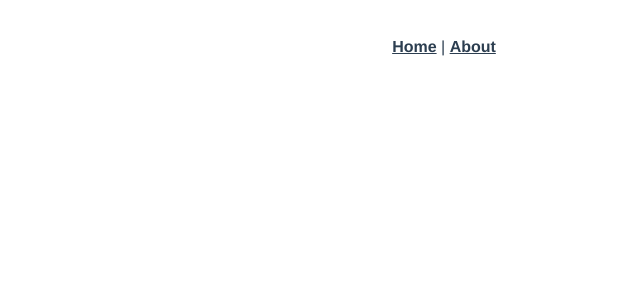
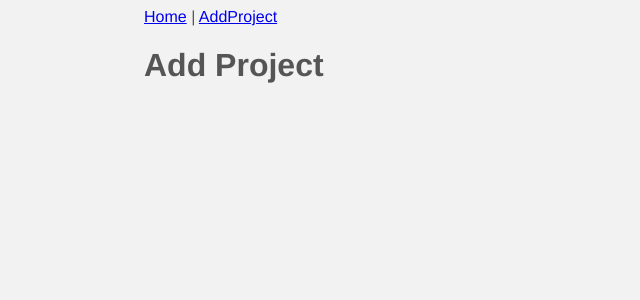
Before and after one commit to sahinuzun03/Vue-Project, a Vue app: page /add in a window 1280 px wide. Before the commit this address had no page. Shown: the top 300 px of the page, without its empty margins (196-836 px from the left). Built offline with nearby package versions, Linux system fonts and the light colour scheme.

Commit message:
Sayfa tasarımları ayarlanmıştır

```diff
--- /dev/null
+++ b/db.json
@@ -0,0 +1,28 @@
+{
+  "projects":[
+    {
+        "id":1,
+        "title":"Deneme 1 ",
+        "details":"Buradan bir atlı geçti yarama bastı geçti",
+        "complete":true
+    },
+    {
+        "id":2,
+        "title":"Deneme 2 ",
+        "details":"Dolana ay dolana dolana gün dolana",
+        "complete":true
+    },
+    {
+        "id":3,
+        "title":"Deneme 3 ",
+        "details":"Sevvvdddiiiimmmmm Birrrrrrrrr Gençççççççççç Kadınıı",
+        "complete":true
+    },
+    {
+        "id":4,
+        "title":"Deneme 4 ",
+        "details":"Bu sene o sene o  sene bu sene ALOOĞĞĞĞĞĞĞĞĞĞĞĞĞĞĞĞğ",
+        "complete":true
+    }
+]
+}
--- a/src/App.vue
+++ b/src/App.vue
@@ -1,30 +1,33 @@
 <template>
-  <nav>
+  <div>
+    <nav>
     <router-link to="/">Home</router-link> |
-    <router-link to="/about">About</router-link>
+    <router-link to="/add">AddProject</router-link>
   </nav>
   <router-view/>
+  </div>
+
 </template>
 
+<script>
+export default{
+  components: {
+
+  }
+}
+</script>
+
 <style>
+body{
+  background: #f2f2f2;
+}
+
 #app {
   font-family: Avenir, Helvetica, Arial, sans-serif;
   -webkit-font-smoothing: antialiased;
   -moz-osx-font-smoothing: grayscale;
-  text-align: center;
-  color: #2c3e50;
-}
-
-nav {
-  padding: 30px;
-}
-
-nav a {
-  font-weight: bold;
-  color: #2c3e50;
-}
-
-nav a.router-link-exact-active {
-  color: #42b983;
+  max-width: 600px;
+  margin:0 auto;
+  color: #555;
 }
 </style>
--- a/src/components/HelloWorld.vue
+++ /dev/null
@@ -1,58 +0,0 @@
-<template>
-  <div class="hello">
-    <h1>{{ msg }}</h1>
-    <p>
-      For a guide and recipes on how to configure / customize this project,<br>
-      check out the
-      <a href="https://cli.vuejs.org" target="_blank" rel="noopener">vue-cli documentation</a>.
-    </p>
-    <h3>Installed CLI Plugins</h3>
-    <ul>
-      <li><a href="https://github.com/vuejs/vue-cli/tree/dev/packages/%40vue/cli-plugin-babel" target="_blank" rel="noopener">babel</a></li>
-      <li><a href="https://github.com/vuejs/vue-cli/tree/dev/packages/%40vue/cli-plugin-router" target="_blank" rel="noopener">router</a></li>
-    </ul>
-    <h3>Essential Links</h3>
-    <ul>
-      <li><a href="https://vuejs.org" target="_blank" rel="noopener">Core Docs</a></li>
-      <li><a href="https://forum.vuejs.org" target="_blank" rel="noopener">Forum</a></li>
-      <li><a href="https://chat.vuejs.org" target="_blank" rel="noopener">Community Chat</a></li>
-      <li><a href="https://twitter.com/vuejs" target="_blank" rel="noopener">Twitter</a></li>
-      <li><a href="https://news.vuejs.org" target="_blank" rel="noopener">News</a></li>
-    </ul>
-    <h3>Ecosystem</h3>
-    <ul>
-      <li><a href="https://router.vuejs.org" target="_blank" rel="noopener">vue-router</a></li>
-      <li><a href="https://vuex.vuejs.org" target="_blank" rel="noopener">vuex</a></li>
-      <li><a href="https://github.com/vuejs/vue-devtools#vue-devtools" target="_blank" rel="noopener">vue-devtools</a></li>
-      <li><a href="https://vue-loader.vuejs.org" target="_blank" rel="noopener">vue-loader</a></li>
-      <li><a href="https://github.com/vuejs/awesome-vue" target="_blank" rel="noopener">awesome-vue</a></li>
-    </ul>
-  </div>
-</template>
-
-<script>
-export default {
-  name: 'HelloWorld',
-  props: {
-    msg: String
-  }
-}
-</script>
-
-<!-- Add "scoped" attribute to limit CSS to this component only -->
-<style scoped>
-h3 {
-  margin: 40px 0 0;
-}
-ul {
-  list-style-type: none;
-  padding: 0;
-}
-li {
-  display: inline-block;
-  margin: 0 10px;
-}
-a {
-  color: #42b983;
-}
-</style>
--- a/src/router/index.js
+++ b/src/router/index.js
@@ -1,19 +1,22 @@
 import { createRouter, createWebHistory } from 'vue-router'
-import HomeView from '../views/HomeView.vue'
+import Home from '../views/Home.vue'
 
 const routes = [
   {
     path: '/',
-    name: 'home',
-    component: HomeView
+    name: 'Home',
+    component: Home
   },
   {
-    path: '/about',
-    name: 'about',
-    // route level code-splitting
-    // this generates a separate chunk (about.[hash].js) for this route
-    // which is lazy-loaded when the route is visited.
-    component: () => import(/* webpackChunkName: "about" */ '../views/AboutView.vue')
+    path: '/add',
+    name: 'AddProject',
+    component: () => import('../views/AddProject.vue')
+  },
+  {
+    path: '/projects/:id',
+    name: 'EditProject',
+    component: () => import('../views/EditProject.vue'),
+    props:true
   }
 ]
 
--- a/src/views/AboutView.vue
+++ /dev/null
@@ -1,5 +0,0 @@
-<template>
-  <div class="about">
-    <h1>This is an about page</h1>
-  </div>
-</template>
--- /dev/null
+++ b/src/views/AddProject.vue
@@ -0,0 +1,5 @@
+<template>
+  <div class="addProject">
+    <h1>Add Project</h1>
+  </div>
+</template>
--- /dev/null
+++ b/src/views/EditProject.vue
@@ -0,0 +1,14 @@
+<template>
+
+</template>
+
+<script>
+
+export default {
+
+}
+</script>
+
+<style>
+
+</style>
--- /dev/null
+++ b/src/views/Home.vue
@@ -0,0 +1,30 @@
+<template>
+  <div class="home">
+  <div v-if="projects.length">
+    <div v-for="project in projects" :key="project.id">
+      <h2>{{ project.title }}</h2>
+      <p>{{ project.details }}</p>
+    </div>
+  </div>
+  </div>
+</template>
+
+<script>
+export default {
+  name: 'HomeView',
+  components: {
+  },
+  data(){
+    return{
+      projects:[]
+    }
+  },
+  mounted(){
+    //Proje ilk yüklendiği zaman çalışacak olan metot
+    fetch('http://localhost:3008/projects')
+    .then(res => res.json())
+    .then(data => this.projects = data)
+    .catch(err => console.log(err.message))
+  }
+}
+</script>
--- a/src/views/HomeView.vue
+++ /dev/null
@@ -1,18 +0,0 @@
-<template>
-  <div class="home">
-    <img alt="Vue logo" src="../assets/logo.png">
-    <HelloWorld msg="Welcome to Your Vue.js App"/>
-  </div>
-</template>
-
-<script>
-// @ is an alias to /src
-import HelloWorld from '@/components/HelloWorld.vue'
-
-export default {
-  name: 'HomeView',
-  components: {
-    HelloWorld
-  }
-}
-</script>
```
